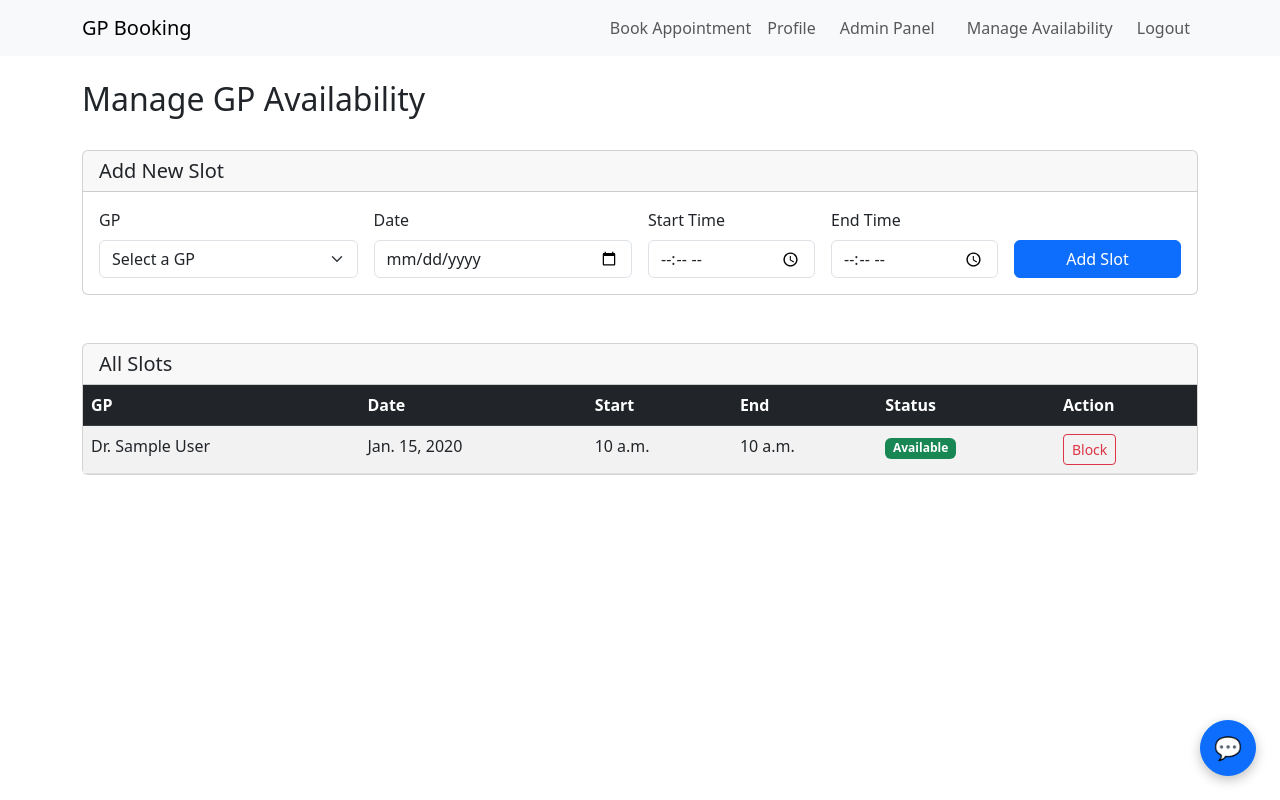
After one commit to doneldominic00-cloud/gp-booking-system, a Django app: page /appointments/manage/ in a window 1280 px wide. The commit adds this page. Run offline with Django 5.2, Linux system fonts and the light colour scheme; a user stored in the database is signed in; tables that the repository leaves empty hold one stand-in row (values such as "Sample post").

Commit message:
Add email reminders, GP schedule management, and AI health chat

```diff
--- a/appointments/urls.py
+++ b/appointments/urls.py
@@ -7,4 +7,8 @@ urlpatterns = [
     path('available-slots/', views.calendar_view, name='available_slots'),
     path('slots/', views.slots_feed, name='slots_feed'),
     path('api/book/<str:slot_id>/', views.book_slot_api, name='book_slot_api'),
+    path('manage/', views.manage_availability, name='manage_availability'),
+    path('manage/add/', views.add_availability, name='add_availability'),
+    path('manage/block/<int:slot_id>/', views.block_slot, name='block_slot'),
+    path('api/chat/', views.ai_chat_api, name='ai_chat'),
 ]
--- a/appointments/views.py
+++ b/appointments/views.py
@@ -1,5 +1,10 @@
-from django.shortcuts import render
-from django.contrib.auth.decorators import login_required
+import json
+import groq as groq_lib
+
+from django.shortcuts import render, redirect
+from django.contrib import messages
+from django.contrib.auth.decorators import login_required, user_passes_test
+from django.conf import settings
 from django.core.mail import send_mail
 from django.http import JsonResponse
 from django.shortcuts import get_object_or_404
@@ -9,8 +14,12 @@ from django.views.decorators.http import require_POST
 from django.utils import timezone
 from datetime import datetime, timedelta
 
-from .models import GPAvailability, Appointment
+from .models import GP, GPAvailability, Appointment
 from .utils import is_slot_available
+
+
+def is_admin(user):
+    return user.is_authenticated and (user.is_admin_staff() or user.is_superuser)
 
 
 def home(request):
@@ -109,3 +118,100 @@ def book_slot_api(request, slot_id):
         )
 
     return JsonResponse({'ok': True, 'appointment_id': appt.id})
+
+
+@user_passes_test(is_admin)
+def manage_availability(request):
+    """Admin portal: lists all GPs and their availability slots."""
+    gps = GP.objects.select_related('user').all()
+    slots = GPAvailability.objects.select_related('gp__user').order_by('date', 'start_time')
+    return render(request, 'appointments/manage_availability.html', {
+        'gps': gps,
+        'slots': slots,
+    })
+
+
+@require_POST
+@user_passes_test(is_admin)
+def add_availability(request):
+    """Admin portal: create a new GPAvailability slot."""
+    gp_id = request.POST.get('gp_id')
+    date = request.POST.get('date')
+    start_time = request.POST.get('start_time')
+    end_time = request.POST.get('end_time')
+
+    if not all([gp_id, date, start_time, end_time]):
+        messages.error(request, 'All fields are required.')
+        return redirect('appointments:manage_availability')
+
+    gp = get_object_or_404(GP, id=gp_id)
+    _, created = GPAvailability.objects.get_or_create(
+        gp=gp,
+        date=date,
+        start_time=start_time,
+        end_time=end_time,
+    )
+
+    if created:
+        messages.success(request, f'Slot added for {gp} on {date}.')
+    else:
+        messages.warning(request, 'That slot already exists.')
+
+    return redirect('appointments:manage_availability')
+
+
+@require_POST
+@user_passes_test(is_admin)
+def block_slot(request, slot_id):
+    """Admin portal: mark a slot as blocked."""
+    slot = get_object_or_404(GPAvailability, id=slot_id)
+    slot.is_blocked = True
+    slot.save()
+    messages.success(request, f'Slot on {slot.date} at {slot.start_time} has been blocked.')
+    return redirect('appointments:manage_availability')
+
+
+@require_POST
+@login_required
+def ai_chat_api(request):
+    """Respond to a patient's health question using the Groq API."""
+    try:
+        body = json.loads(request.body)
+        user_message = body.get('message', '').strip()
+    except (json.JSONDecodeError, AttributeError):
+        return JsonResponse({'error': 'Invalid request body.'}, status=400)
+
+    if not user_message:
+        return JsonResponse({'error': 'Message cannot be empty.'}, status=400)
+
+    api_key = settings.GROQ_API_KEY
+    if not api_key:
+        return JsonResponse({'error': 'AI assistant is not configured.'}, status=503)
+
+    try:
+        client = groq_lib.Groq(api_key=api_key)
+        response = client.chat.completions.create(
+            model='llama-3.3-70b-versatile',
+            max_tokens=512,
+            messages=[
+                {
+                    'role': 'system',
+                    'content': (
+                        'You are a helpful medical assistant for a GP booking system. '
+                        'You can answer general health questions clearly and compassionately. '
+                        'Always recommend that patients see a doctor for serious, urgent, or '
+                        'persistent concerns. Never diagnose conditions or prescribe treatments.'
+                    ),
+                },
+                {'role': 'user', 'content': user_message},
+            ],
+        )
+        reply = response.choices[0].message.content
+        return JsonResponse({'reply': reply})
+    except groq_lib.AuthenticationError:
+        return JsonResponse({'error': 'AI assistant authentication failed.'}, status=503)
+    except groq_lib.APIStatusError as e:
+        return JsonResponse({'error': f'AI assistant error ({e.status_code}).'}, status=502)
+    except Exception as e:
+        print(f"GROQ ERROR: {str(e)}")
+        return JsonResponse({'error': 'AI assistant is temporarily unavailable.'}, status=503)
--- a/gp_booking_system/settings.py
+++ b/gp_booking_system/settings.py
@@ -103,6 +103,12 @@ AUTH_USER_MODEL = 'accounts.User'
 EMAIL_BACKEND = os.getenv('EMAIL_BACKEND', 'django.core.mail.backends.console.EmailBackend')
 DEFAULT_FROM_EMAIL = os.getenv('DEFAULT_FROM_EMAIL', 'noreply@gpbooking.local')
 
+# Anthropic API
+ANTHROPIC_API_KEY = os.environ.get('ANTHROPIC_API_KEY')
+
+# Groq API
+GROQ_API_KEY = os.environ.get('GROQ_API_KEY')
+
 # Cron jobs
 CRONJOBS = [
     ('0 * * * *', 'appointments.management.commands.send_reminders.Command.handle'),
--- /dev/null
+++ b/templates/appointments/manage_availability.html
@@ -0,0 +1,97 @@
+{% extends "base.html" %}
+
+{% block title %}Manage GP Availability{% endblock %}
+
+{% block content %}
+<div class="d-flex justify-content-between align-items-center mb-4">
+    <h2>Manage GP Availability</h2>
+</div>
+
+<div class="card mb-5">
+    <div class="card-header">
+        <h5 class="mb-0">Add New Slot</h5>
+    </div>
+    <div class="card-body">
+        <form method="post" action="{% url 'appointments:add_availability' %}">
+            {% csrf_token %}
+            <div class="row g-3">
+                <div class="col-md-3">
+                    <label for="gp_id" class="form-label">GP</label>
+                    <select name="gp_id" id="gp_id" class="form-select" required>
+                        <option value="" disabled selected>Select a GP</option>
+                        {% for gp in gps %}
+                            <option value="{{ gp.id }}">{{ gp }}</option>
+                        {% endfor %}
+                    </select>
+                </div>
+                <div class="col-md-3">
+                    <label for="date" class="form-label">Date</label>
+                    <input type="date" name="date" id="date" class="form-control" required>
+                </div>
+                <div class="col-md-2">
+                    <label for="start_time" class="form-label">Start Time</label>
+                    <input type="time" name="start_time" id="start_time" class="form-control" required>
+                </div>
+                <div class="col-md-2">
+                    <label for="end_time" class="form-label">End Time</label>
+                    <input type="time" name="end_time" id="end_time" class="form-control" required>
+                </div>
+                <div class="col-md-2 d-flex align-items-end">
+                    <button type="submit" class="btn btn-primary w-100">Add Slot</button>
+                </div>
+            </div>
+        </form>
+    </div>
+</div>
+
+<div class="card">
+    <div class="card-header">
+        <h5 class="mb-0">All Slots</h5>
+    </div>
+    <div class="card-body p-0">
+        {% if slots %}
+        <table class="table table-striped table-hover mb-0">
+            <thead class="table-dark">
+                <tr>
+                    <th>GP</th>
+                    <th>Date</th>
+                    <th>Start</th>
+                    <th>End</th>
+                    <th>Status</th>
+                    <th>Action</th>
+                </tr>
+            </thead>
+            <tbody>
+                {% for slot in slots %}
+                <tr>
+                    <td>{{ slot.gp }}</td>
+                    <td>{{ slot.date }}</td>
+                    <td>{{ slot.start_time }}</td>
+                    <td>{{ slot.end_time }}</td>
+                    <td>
+                        {% if slot.is_blocked %}
+                            <span class="badge bg-danger">Blocked</span>
+                        {% else %}
+                            <span class="badge bg-success">Available</span>
+                        {% endif %}
+                    </td>
+                    <td>
+                        {% if not slot.is_blocked %}
+                        <form method="post" action="{% url 'appointments:block_slot' slot.id %}">
+                            {% csrf_token %}
+                            <button type="submit" class="btn btn-sm btn-outline-danger">Block</button>
+                        </form>
+                        {% else %}
+                            <span class="text-muted">—</span>
+                        {% endif %}
+                    </td>
+                </tr>
+                {% endfor %}
+            </tbody>
+        </table>
+        {% else %}
+            <p class="text-muted p-3 mb-0">No availability slots found. Add one above.</p>
+        {% endif %}
+    </div>
+</div>
+{% endblock %}
--- a/templates/base.html
+++ b/templates/base.html
@@ -27,7 +27,10 @@
                         <li class="nav-item">
                             <a class="nav-link btn btn-outline-primary btn-sm mx-2" href="{% url 'admin:index' %}">Admin Panel</a>
                         </li>
-                        {% endif %}
+                        <li class="nav-item">
+                            <a class="nav-link btn btn-outline-secondary btn-sm mx-2" href="{% url 'appointments:manage_availability' %}">Manage Availability</a>
+                        </li>
+                    {% endif %}
                         <li class="nav-item">
                             <form method="post" action="{% url 'accounts:logout' %}" class="d-inline">
                                 {% csrf_token %}
@@ -62,5 +65,117 @@
 
     <script src="https://cdn.jsdelivr.net/npm/bootstrap@5.3.0/dist/js/bootstrap.bundle.min.js"></script>
     {% block extra_js %}{% endblock %}
+
+    {% if user.is_authenticated %}
+    <!-- AI Chat Bubble -->
+    <style>
+      #ai-chat-bubble { position: fixed; bottom: 1.5rem; right: 1.5rem; z-index: 1050; }
+      #ai-chat-toggle { width: 56px; height: 56px; border-radius: 50%; font-size: 1.4rem; box-shadow: 0 4px 12px rgba(0,0,0,.25); }
+      #ai-chat-window { width: 340px; display: none; flex-direction: column; border-radius: .75rem; box-shadow: 0 8px 24px rgba(0,0,0,.2); overflow: hidden; }
+      #ai-chat-messages { overflow-y: auto; padding: .75rem; background: #f8f9fa; min-height: 260px; max-height: 320px; display: flex; flex-direction: column; }
+      .ai-msg { max-width: 85%; padding: .5rem .75rem; border-radius: .6rem; margin-bottom: .5rem; font-size: .875rem; line-height: 1.45; white-space: pre-wrap; word-break: break-word; }
+      .ai-msg.user  { background: #0d6efd; color: #fff; align-self: flex-end; }
+      .ai-msg.bot   { background: #e9ecef; color: #212529; }
+      .ai-msg.error { background: #f8d7da; color: #842029; }
+    </style>
+
+    <div id="ai-chat-bubble">
+      <div id="ai-chat-window" class="card">
+        <div class="card-header d-flex justify-content-between align-items-center py-2 bg-primary text-white">
+          <span><strong>Health Assistant</strong></span>
+          <button type="button" id="ai-chat-close" class="btn-close btn-close-white btn-sm" aria-label="Close"></button>
+        </div>
+        <div id="ai-chat-messages"></div>
+        <div class="card-footer p-2 bg-white border-top">
+          <div class="input-group input-group-sm">
+            <input id="ai-chat-input" type="text" class="form-control" placeholder="Ask a health question…" maxlength="500" autocomplete="off">
+            <button id="ai-chat-send" class="btn btn-primary" type="button">Send</button>
+          </div>
+        </div>
+      </div>
+
+      <button id="ai-chat-toggle" class="btn btn-primary mt-2 d-flex align-items-center justify-content-center ms-auto" title="Health Assistant" aria-label="Open health assistant chat">
+        💬
+      </button>
+    </div>
+
+    <script>
+    (function () {
+      var toggle   = document.getElementById('ai-chat-toggle');
+      var closeBtn = document.getElementById('ai-chat-close');
+      var chatWin  = document.getElementById('ai-chat-window');
+      var msgBox   = document.getElementById('ai-chat-messages');
+      var input    = document.getElementById('ai-chat-input');
+      var sendBtn  = document.getElementById('ai-chat-send');
+      var API_URL  = '{% url "appointments:ai_chat" %}';
+      var CSRF     = '{{ csrf_token }}';
+
+      function openChat() {
+        chatWin.style.display = 'flex';
+        toggle.style.display  = 'none';
+        if (msgBox.children.length === 0) {
+          appendMsg('bot', "Hi! I'm your health assistant. Ask me a general health question and I'll do my best to help. For urgent concerns always contact your GP or call 999.");
+        }
+        input.focus();
+      }
+
+      function closeChat() {
+        chatWin.style.display = 'none';
+        toggle.style.display  = 'flex';
+      }
+
+      toggle.addEventListener('click', openChat);
+      closeBtn.addEventListener('click', closeChat);
+
+      function appendMsg(type, text) {
+        var div = document.createElement('div');
+        div.className = 'ai-msg ' + type;
+        div.textContent = text;
+        msgBox.appendChild(div);
+        msgBox.scrollTop = msgBox.scrollHeight;
+      }
+
+      function setLoading(on) {
+        sendBtn.disabled    = on;
+        input.disabled      = on;
+        sendBtn.textContent = on ? '…' : 'Send';
+      }
+
+      function sendMessage() {
+        var text = input.value.trim();
+        if (!text) return;
+        input.value = '';
+        appendMsg('user', text);
+        setLoading(true);
+
+        fetch(API_URL, {
+          method: 'POST',
+          headers: { 'Content-Type': 'application/json', 'X-CSRFToken': CSRF },
+          body: JSON.stringify({ message: text })
+        })
+        .then(function(res) { return res.json(); })
+        .then(function(data) {
+          if (data.reply) {
+            appendMsg('bot', data.reply);
+          } else {
+            appendMsg('error', data.error || 'Something went wrong. Please try again.');
+          }
+        })
+        .catch(function() {
+          appendMsg('error', 'Could not reach the assistant. Check your connection.');
+        })
+        .finally(function() {
+          setLoading(false);
+          input.focus();
+        });
+      }
+
+      sendBtn.addEventListener('click', sendMessage);
+      input.addEventListener('keydown', function(e) {
+        if (e.key === 'Enter' && !e.shiftKey) { e.preventDefault(); sendMessage(); }
+      });
+    })();
+    </script>
+    {% endif %}
 </body>
 </html>
```
Also changed, not shown: appointments/management/commands/send_reminders.py (added, +81 -0 lines), appointments/tests.py (+52 -5 lines), requirements.txt (+43 -5 lines), appointments/management/__init__.py (added), appointments/management/commands/__init__.py (added), appointments/migrations/0002_alter_appointment_options_and_more.py (added), appointments/migrations/0003_alter_appointment_appointment_date.py (added).
